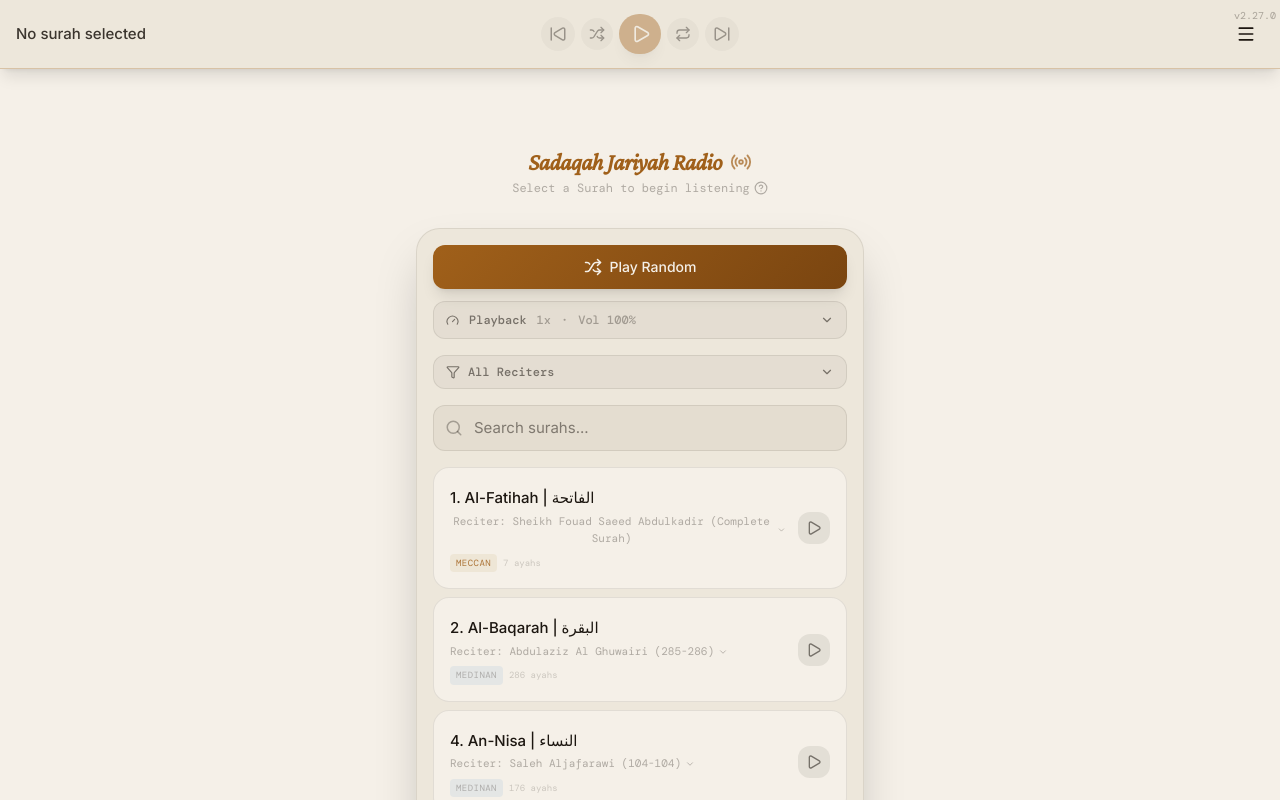
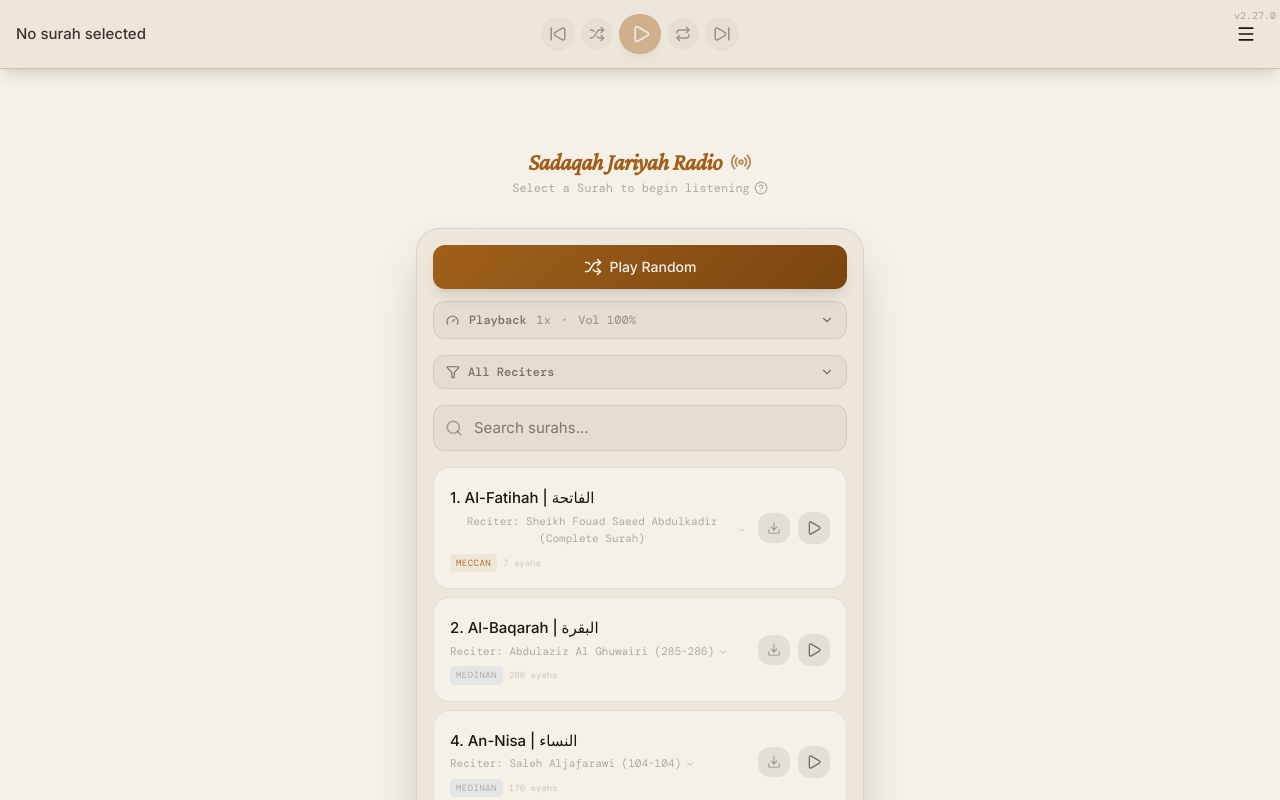
Before and after one commit to Ramad96/SadaqahJariyahRadio, a React (Vite) app: page / in a window 1280 px wide. Shown: the top 800 px of the page. Built offline with nearby package versions, Linux system fonts and the light colour scheme; a web font is replaced by a local one.

Commit message:
v2.28.0, offline mode

```diff
--- a/src/components/SurahLibrary.jsx
+++ b/src/components/SurahLibrary.jsx
@@ -1,6 +1,7 @@
 import { useState, useEffect, useRef, useMemo, useCallback } from 'react';
-import { Play, Pause, Search, ChevronDown, Radio, HelpCircle, Repeat, Filter, Shuffle, Gauge, Link } from 'lucide-react';
+import { Play, Pause, Search, ChevronDown, Radio, HelpCircle, Repeat, Filter, Shuffle, Gauge, Link, Download, Check, WifiOff } from 'lucide-react';
 import { getRangeDisplay } from '../utils/clipParser';
+import { useOfflineAudio } from '../hooks/useOfflineAudio';
 import VersesDisplay from './VersesDisplay';
 import HelpModal from './modals/HelpModal';
 import AboutModal from './modals/AboutModal';
@@ -42,8 +43,10 @@ function SurahLibrary({
   const [showReciterFilter, setShowReciterFilter] = useState(false);
   const [showPlaybackControls, setShowPlaybackControls] = useState(false);
   const [showRecentlyPlayed, setShowRecentlyPlayed] = useState(false);
+  const [showOfflineOnly, setShowOfflineOnly] = useState(false);
   const [copiedSurahId, setCopiedSurahId] = useState(null);
   const reciterFilterRef = useRef(null);
+  const { savedIds, downloadStates, downloadAudio, cancelOrRemove } = useOfflineAudio();
 
   const handleCopyLink = useCallback((surah, option) => {
     const params = new URLSearchParams({ surah: surah.id });
@@ -92,6 +95,7 @@ function SurahLibrary({
       return { ...surah, audioOptions: filteredAudioOptions, audioUrl };
     }).filter(surah => {
       if (showOnlyWithAudio && !surah.audioUrl) return false;
+      if (showOfflineOnly && !savedIds[surah.id]) return false;
       if (!searchQuery.trim()) return true;
       const query = searchQuery.toLowerCase();
       const normalizedQuery = normalizeArabic(query);
@@ -101,7 +105,7 @@ function SurahLibrary({
         (surah.nameArabic && normalizeArabic(surah.nameArabic).includes(normalizedQuery))
       );
     });
-  }, [surahs, selectedReciterFilter, showOnlyWithAudio, searchQuery, selectedAudio, getSurahAudioUrl]);
+  }, [surahs, selectedReciterFilter, showOnlyWithAudio, showOfflineOnly, savedIds, searchQuery, selectedAudio, getSurahAudioUrl]);
 
   useEffect(() => {
     onFilteredSurahsChange(filteredSurahs);
@@ -266,29 +270,41 @@ function SurahLibrary({
 
                   <div className="h-px" style={{ background: 'var(--border-subtle)' }} />
 
-                  {/* With audio / Auto play next */}
-                  <div className="flex gap-2">
+                  {/* With audio / Auto play next / Offline only */}
+                  <div className="grid grid-cols-3 gap-1.5">
                     <button
                       onClick={() => setShowOnlyWithAudio(!showOnlyWithAudio)}
-                      className="flex-1 px-3 py-2 rounded-lg text-xs font-brand-mono font-medium transition-all"
+                      className="px-2 py-2 rounded-lg text-xs font-brand-mono font-medium transition-all"
                       style={{
                         background: showOnlyWithAudio ? 'var(--gold-glow)' : 'var(--btn-icon-bg)',
                         color: showOnlyWithAudio ? 'var(--gold)' : 'var(--text-muted)',
                         border: showOnlyWithAudio ? '1px solid var(--active-btn-border)' : '1px solid var(--border-subtle)',
                       }}
                     >
-                      With audio only
+                      Has audio
                     </button>
                     <button
                       onClick={() => onAutoPlayNextChange(!autoPlayNext)}
-                      className="flex-1 px-3 py-2 rounded-lg text-xs font-brand-mono font-medium transition-all"
+                      className="px-2 py-2 rounded-lg text-xs font-brand-mono font-medium transition-all"
                       style={{
                         background: autoPlayNext ? 'var(--gold-glow)' : 'var(--btn-icon-bg)',
                         color: autoPlayNext ? 'var(--gold)' : 'var(--text-muted)',
                         border: autoPlayNext ? '1px solid var(--active-btn-border)' : '1px solid var(--border-subtle)',
                       }}
                     >
-                      Auto play next
+                      Auto next
+                    </button>
+                    <button
+                      onClick={() => setShowOfflineOnly(prev => !prev)}
+                      className="px-2 py-2 rounded-lg text-xs font-brand-mono font-medium transition-all flex items-center justify-center gap-1"
+                      style={{
+                        background: showOfflineOnly ? 'var(--gold-glow)' : 'var(--btn-icon-bg)',
+                        color: showOfflineOnly ? 'var(--gold)' : 'var(--text-muted)',
+                        border: showOfflineOnly ? '1px solid var(--active-btn-border)' : '1px solid var(--border-subtle)',
+                      }}
+                    >
+                      <WifiOff size={11} />
+                      Offline{Object.keys(savedIds).length > 0 ? ` (${Object.keys(savedIds).length})` : ''}
                     </button>
                   </div>
                 </div>
@@ -489,6 +505,43 @@ function SurahLibrary({
                         </button>
 
                         <div className="flex-shrink-0 flex items-center gap-2">
+                          {hasAudio && (() => {
+                            const audioUrl = selectedOption?.url || surah.audioUrl;
+                            const isSaved = savedIds[surah.id] === audioUrl;
+                            const ds = audioUrl ? downloadStates[audioUrl] : undefined;
+                            const isInProgress = ds !== undefined;
+                            return (
+                              <button
+                                onClick={(e) => {
+                                  e.stopPropagation();
+                                  if (!audioUrl) return;
+                                  if (isSaved || isInProgress) cancelOrRemove(surah.id, audioUrl);
+                                  else downloadAudio(surah.id, audioUrl);
+                                }}
+                                className="p-2 rounded-xl transition-all"
+                                style={{
+                                  background: isSaved ? 'var(--replay-active-bg)' : 'var(--btn-icon-bg)',
+                                  color: isSaved ? 'var(--gold)' : 'var(--text-faint)',
+                                  minWidth: '32px',
+                                  display: 'flex',
+                                  alignItems: 'center',
+                                  justifyContent: 'center',
+                                }}
+                                aria-label={isSaved ? 'Remove offline copy' : isInProgress ? 'Cancel download' : 'Save for offline'}
+                                title={isSaved ? 'Saved offline — tap to remove' : isInProgress ? 'Cancel' : 'Save for offline'}
+                              >
+                                {isInProgress ? (
+                                  <span className="text-[9px] font-brand-mono leading-none" style={{ color: 'var(--gold)' }}>
+                                    {ds !== null ? `${Math.round(ds * 100)}%` : '…'}
+                                  </span>
+                                ) : isSaved ? (
+                                  <Check size={14} />
+                                ) : (
+                                  <Download size={14} />
+                                )}
+                              </button>
+                            );
+                          })()}
                           {isActive && (
                             <button
                               onClick={(e) => { e.stopPropagation(); handleCopyLink(surah, selectedOption); }}
--- /dev/null
+++ b/src/hooks/useOfflineAudio.js
@@ -0,0 +1,109 @@
+import { useState, useEffect, useCallback, useRef } from 'react';
+
+const CACHE_NAME = 'sjr-audio-v1';
+const SAVED_KEY = 'offlineSaved';
+
+/**
+ * Manages explicit offline saving of surah audio.
+ * Tracks which surah+URL pairs the user has pinned, with download progress.
+ */
+export function useOfflineAudio() {
+  const [savedIds, setSavedIds] = useState(() => {
+    try { return JSON.parse(localStorage.getItem(SAVED_KEY) || '{}'); }
+    catch { return {}; }
+  });
+  // { [url]: number (0–1) | null (indeterminate) }
+  const [downloadStates, setDownloadStates] = useState({});
+  const abortRefs = useRef({});
+
+  // Verify localStorage entries still exist in the actual cache on mount
+  useEffect(() => {
+    if (!('caches' in window)) return;
+    const saved = (() => {
+      try { return JSON.parse(localStorage.getItem(SAVED_KEY) || '{}'); }
+      catch { return {}; }
+    })();
+    if (!Object.keys(saved).length) return;
+
+    caches.open(CACHE_NAME).then(async cache => {
+      const verified = {};
+      for (const [id, url] of Object.entries(saved)) {
+        const hit = await cache.match(url);
+        if (hit) verified[id] = url;
+      }
+      localStorage.setItem(SAVED_KEY, JSON.stringify(verified));
+      setSavedIds(verified);
+    }).catch(() => {});
+  }, []);
+
+  const downloadAudio = useCallback(async (surahId, url) => {
+    if (abortRefs.current[url]) return;
+
+    const controller = new AbortController();
+    abortRefs.current[url] = controller;
+    setDownloadStates(prev => ({ ...prev, [url]: null }));
+
+    try {
+      const response = await fetch(url, { signal: controller.signal });
+      if (!response.ok) throw new Error(`HTTP ${response.status}`);
+
+      const total = parseInt(response.headers.get('content-length') || '0', 10);
+      const reader = response.body.getReader();
+      const chunks = [];
+      let received = 0;
+
+      while (true) {
+        const { done, value } = await reader.read();
+        if (done) break;
+        chunks.push(value);
+        received += value.length;
+        if (total > 0) {
+          setDownloadStates(prev => ({ ...prev, [url]: received / total }));
+        }
+      }
+
+      // Ensure the file is explicitly in our cache (SW may have already done it)
+      if ('caches' in window) {
+        const cache = await caches.open(CACHE_NAME);
+        const existing = await cache.match(url);
+        if (!existing) {
+          const blob = new Blob(chunks, { type: 'audio/mpeg' });
+          await cache.put(url, new Response(blob, {
+            headers: { 'Content-Type': 'audio/mpeg', 'Content-Length': String(blob.size) },
+          }));
+        }
+      }
+
+      setSavedIds(prev => {
+        const next = { ...prev, [surahId]: url };
+        localStorage.setItem(SAVED_KEY, JSON.stringify(next));
+        return next;
+      });
+    } catch (err) {
+      if (err.name !== 'AbortError') {
+        console.error('[offline] download failed:', url, err);
+      }
+    } finally {
+      setDownloadStates(prev => { const n = { ...prev }; delete n[url]; return n; });
+      delete abortRefs.current[url];
+    }
+  }, []);
+
+  const cancelOrRemove = useCallback(async (surahId, url) => {
+    if (abortRefs.current[url]) {
+      abortRefs.current[url].abort();
+      return;
+    }
+    if ('caches' in window) {
+      caches.open(CACHE_NAME).then(c => c.delete(url)).catch(() => {});
+    }
+    setSavedIds(prev => {
+      const next = { ...prev };
+      delete next[surahId];
+      localStorage.setItem(SAVED_KEY, JSON.stringify(next));
+      return next;
+    });
+  }, []);
+
+  return { savedIds, downloadStates, downloadAudio, cancelOrRemove };
+}
```
Also changed, not shown: public/sw.js (+40 -7 lines), 1 other file (tests, documents, lock files or other folders).
